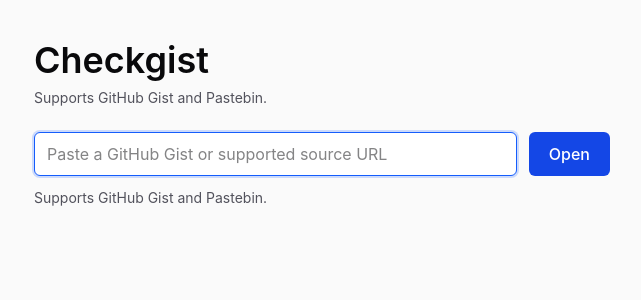
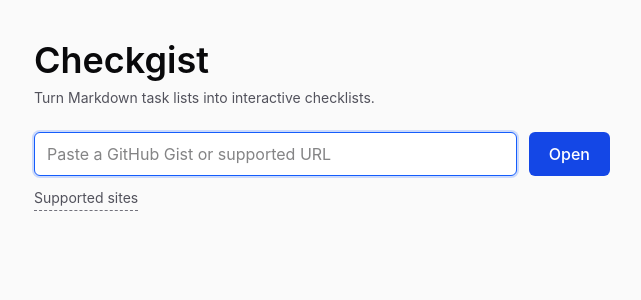
Before and after one commit to pongo/checkgist, a Vue app: page / in a window 1280 px wide. Shown: the top 300 px of the page, without its empty margins (318-959 px from the left). Built offline with nearby package versions, Linux system fonts and the light colour scheme.

Commit message:
Add expandable list of supported sites with GitHub Gist and Pastebin

```diff
--- a/src/views/HomeView.vue
+++ b/src/views/HomeView.vue
@@ -8,10 +8,16 @@ import {
   unsupportedSourceUrlMessage,
 } from "@/source-services/registry";
 
+const supportedSites = [
+  { name: "GitHub Gist", url: "https://gist.github.com/" },
+  { name: "Pastebin", url: "https://pastebin.com/" },
+].sort((left, right) => left.name.localeCompare(right.name));
+
 const router = useRouter();
 const sourceUrl = ref("");
 const sourceUrlInput = useTemplateRef("sourceUrlInput");
 const inputError = ref("");
+const showSupportedSites = ref(false);
 
 async function focusSourceInput() {
   await nextTick();
@@ -39,7 +45,9 @@ onMounted(() => {
     <section class="mx-auto flex w-full max-w-xl flex-col gap-6">
       <div class="space-y-2">
         <h1 class="text-4xl font-semibold tracking-normal">Checkgist</h1>
-        <p class="text-sm text-zinc-600 dark:text-zinc-400">Supports GitHub Gist and Pastebin.</p>
+        <p class="text-sm text-zinc-600 dark:text-zinc-400">
+          Turn Markdown task lists into interactive checklists.
+        </p>
       </div>
 
       <form class="space-y-3" novalidate @submit.prevent="openSource">
@@ -52,7 +60,7 @@ onMounted(() => {
             aria-describedby="source-url-helper source-url-error"
             :aria-invalid="inputError.length > 0"
             class="min-h-11 flex-1 rounded-md border border-zinc-300 bg-white px-3 text-base text-zinc-950 outline-none transition focus:border-blue-600 focus:ring-2 focus:ring-blue-600/20 dark:border-zinc-700 dark:bg-zinc-900 dark:text-zinc-50 dark:focus:border-blue-400 dark:focus:ring-blue-400/20"
-            placeholder="Paste a GitHub Gist or supported source URL"
+            placeholder="Paste a GitHub Gist or supported URL"
             type="text"
           />
           <button
@@ -62,9 +70,29 @@ onMounted(() => {
             Open
           </button>
         </div>
-        <p id="source-url-helper" class="text-sm text-zinc-600 dark:text-zinc-400">
-          Supports GitHub Gist and Pastebin.
-        </p>
+        <div id="source-url-helper" class="space-y-2 text-sm text-zinc-600 dark:text-zinc-400">
+          <button
+            :aria-expanded="showSupportedSites"
+            aria-controls="supported-sites"
+            class="border-b border-dashed border-zinc-500 pb-0.5 text-left transition hover:border-zinc-950 hover:text-zinc-950 focus:outline-none focus:ring-2 focus:ring-blue-600/30 dark:border-zinc-500 dark:hover:border-zinc-50 dark:hover:text-zinc-50"
+            type="button"
+            @click="showSupportedSites = !showSupportedSites"
+          >
+            Supported sites
+          </button>
+          <ul v-if="showSupportedSites" id="supported-sites" class="space-y-1">
+            <li v-for="site in supportedSites" :key="site.url">
+              <a
+                class="underline underline-offset-2 transition hover:text-zinc-950 dark:hover:text-zinc-50"
+                :href="site.url"
+                rel="noopener noreferrer"
+                target="_blank"
+              >
+                {{ site.name }}
+              </a>
+            </li>
+          </ul>
+        </div>
         <p
           v-if="inputError"
           id="source-url-error"
```
